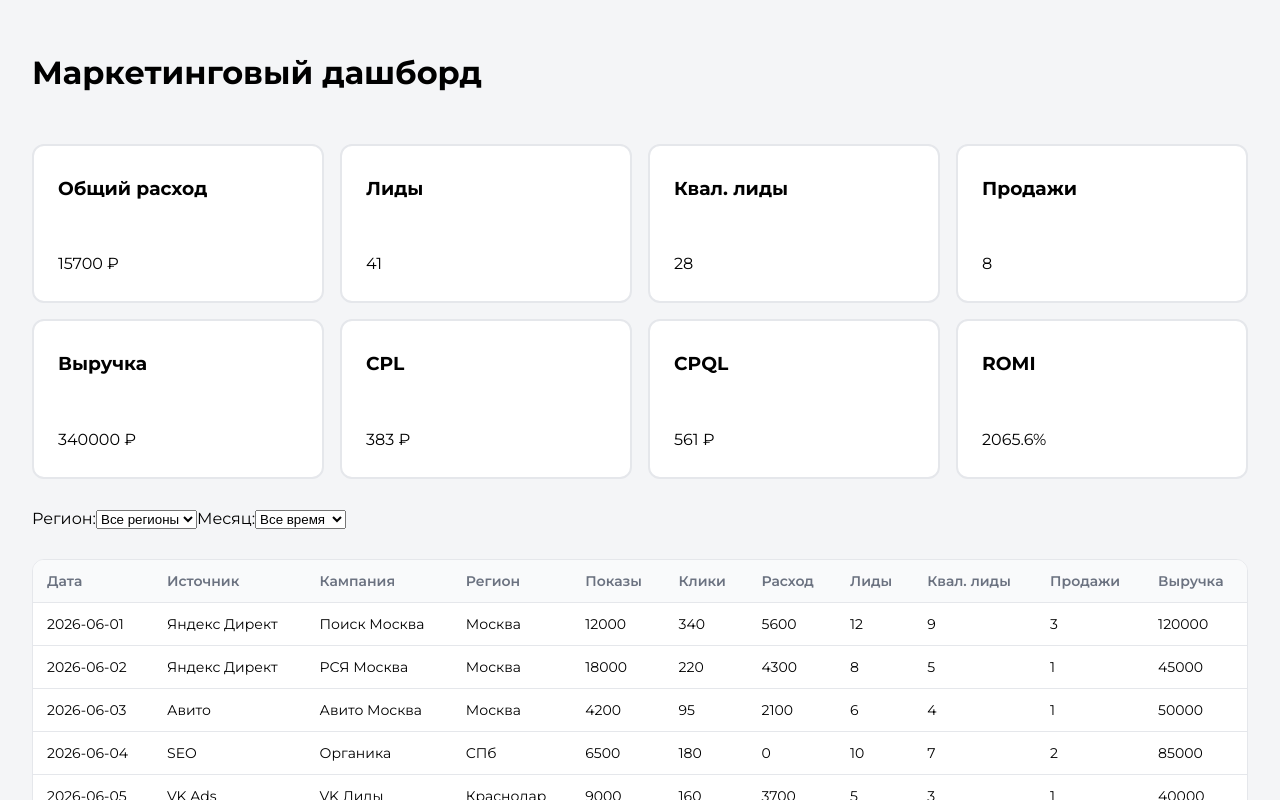
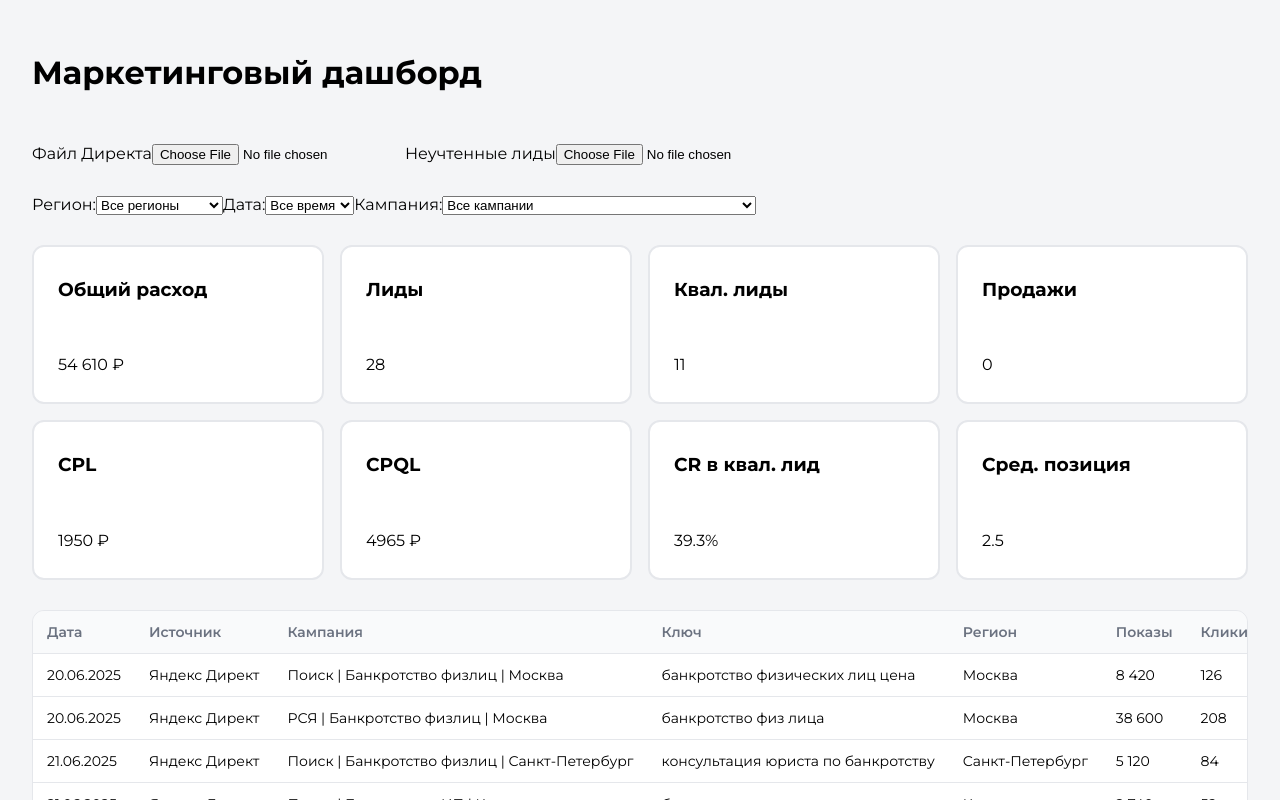
Before and after one commit to maminn174/Marketing-analytical-dashboard, a React (Vite) app: page / in a window 1280 px wide. Shown: the top 800 px of the page. Built offline with nearby package versions, Linux system fonts and the light colour scheme.

Commit message:
some features

```diff
--- a/src/App.jsx
+++ b/src/App.jsx
@@ -1,40 +1,141 @@
+import { useState } from "react";
 import './App.scss'
 import DataTable from "./components/DataTable";
-import { mockData } from "./data/mockData";
+import {missedLeadsMockData, mockData} from "./data/mockData";
 import { calculateMetrics } from "./utils/calculateMetrics";
 import KpiGrid from './components/KPI/KpiGrid/KpiGrid'
-import {useState} from "react";
+import {mergeMissedLeads} from "./utils/mergeMissedLeads";
 
-
+const ALL_REGIONS = "Все регионы"
+const ALL_DATES = "Все время"
+const ALL_CAMPAIGNS = "Все кампании"
 
 const App = () => {
+  const [mainData, setMainData] = useState(mockData)
+  const [missedLeadsData, setMissedLeadsData] = useState(missedLeadsMockData)
 
-  const [selectedRegion, setSelectedRegion] = useState("Все регионы")
-  const [selectedMonth, setSelectedMonth] = useState("Все время")
-  const regions = ["Все регионы", ...new Set(mockData.map((item) => item.region))]
-  const months = ["Все время", ...new Set(mockData.map((item) => item.date))]
+  const mergedData = mergeMissedLeads(mainData, missedLeadsData)
 
-  const filteredData = mockData.filter((item) => {
-    const regionMatch =
-      selectedRegion === "Все регионы" || item.region === selectedRegion
+  const [selectedRegion, setSelectedRegion] = useState(ALL_REGIONS)
+  const [selectedDate, setSelectedDate] = useState(ALL_DATES)
+  const [selectedCampaign, setSelectedCampaign] = useState(ALL_CAMPAIGNS)
 
-    const monthMatch =
-      selectedMonth === "Все время" || item.date === selectedMonth
+  const regions = [ALL_REGIONS, ...new Set(mergedData.map((item) => item.region))]
+  const dates = [ALL_DATES, ...new Set(mergedData.map((item) => item.date))]
+  const campaigns = [ALL_CAMPAIGNS, ...new Set(mergedData.map((item) => item.campaign))]
 
-    return regionMatch && monthMatch
+  const filteredData = mergedData.filter((item) => {
+    const regionMatch = selectedRegion === ALL_REGIONS || item.region === selectedRegion
+    const dateMatch = selectedDate === ALL_DATES || item.date === selectedDate
+    const campaignMatch = selectedCampaign === ALL_CAMPAIGNS || item.campaign === selectedCampaign
+
+    return regionMatch && dateMatch && campaignMatch
   })
+
   const metrics = calculateMetrics(filteredData)
 
-  const testTotalCost = mockData.reduce(
-    (sum, item) => sum + item.spend,
-    0
-  )
+  const handleMainFileChange = async (event) => {
+    const file = event.target.files[0]
 
+    if (!file) {
+      return
+    }
+
+    const text = await file.text()
+    const parsedData = parseCsv(text)
+    const mappedData = parsedData.map((row, index) => mapMainCsvRow(row, index))
+    const normalizedData = mappedData.map((row) => normalizeMainRow(row))
+    console.log(normalizedData)
+  }
+  const handleMissedLeadsFileChange = async (event) => {
+    const file = event.target.files[0]
+
+    if (!file) {
+      return
+    }
+
+    const text = await file.text()
+    console.log(text)
+  }
+
+  const parseCsv = (text) => {
+    const lines = text.trim().split('\n')
+    const headers = lines[0].split(';')
+    const rows = lines.slice(1)
+
+    const parsedRows = rows.map((row) => {
+      const values = row.split(';')
+      const object = {}
+      headers.forEach((header, index) => {
+        object[header] = values[index]
+      })
+      return object
+    })
+    return parsedRows
+  }
+
+  const normalizeMainRow = (row) => {
+    const numericFields = [
+      "id",
+      "spend",
+      "clicks",
+      "directConversions",
+      "impressions",
+      "avgBidPerClick",
+      "avgImpressionPosition",
+      "leads",
+      "qualifiedLeads",
+      "sales",
+    ]
+    const normalizedRow = {...row}
+    numericFields.forEach((field) => {
+      normalizedRow[field] = Number(normalizedRow[field])
+    })
+    return normalizedRow
+  }
+
+  const mapMainCsvRow = (row, index) => {
+    return {
+      id: index + 1,
+      date: row["День"],
+      campaign: row["Название кампании"],
+      groupName: row["Название группы"],
+      keyword: row["Ключевая фраза"],
+      source: "Яндекс Директ",
+      leads: 0,
+      qualifiedLeads: 0,
+      sales: 0,
+      region: "Не указан",
+      spend: row["Расход, ₽"],
+      clicks: row["Клики"],
+      directConversions: row["Конверсии"],
+      impressions: row["Показы"],
+      avgBidPerClick: row["Ср. ставка за клик, ₽"],
+      avgImpressionPosition: row["Ср. позиция показа"],
+    }
+  }
 
   return (
     <div className="app">
       <h1 className="app__title">Маркетинговый дашборд</h1>
-      <KpiGrid metrics={metrics} />
+      <div className="upload">
+        <label>
+          Файл Директа
+          <input
+            type="file"
+            accept=".csv"
+            onChange={handleMainFileChange}
+          />
+        </label>
+        <label>
+          Неучтенные лиды
+          <input
+            type="file"
+            accept=".csv"
+            onChange={handleMissedLeadsFileChange}
+          />
+        </label>
+      </div>
       <div className="filters">
         <label>
           Регион:
@@ -50,38 +151,34 @@ const App = () => {
           </select>
         </label>
         <label>
-          Месяц:
+          Дата:
           <select
-            value={selectedMonth}
-            onChange={(event) => setSelectedMonth(event.target.value)}
+            value={selectedDate}
+            onChange={(event) => setSelectedDate(event.target.value)}
           >
-            {months.map((month) => (
-              <option key={month} value={month}>
-                {month}
+            {dates.map((date) => (
+              <option key={date} value={date}>
+                {date}
+              </option>
+            ))}
+          </select>
+        </label>
+        <label>
+          Кампания:
+          <select
+            value={selectedCampaign}
+            onChange={(event) => setSelectedCampaign(event.target.value)}
+          >
+            {campaigns.map((campaign) => (
+              <option key={campaign} value={campaign}>
+                {campaign}
               </option>
             ))}
           </select>
         </label>
       </div>
+      <KpiGrid metrics={metrics} />
       <DataTable data={filteredData} />
-        <table className="data-table">
-          <thead>
-            <tr>
-              <th>Дата</th>
-              <th>Клики</th>
-              <th>Расход</th>
-            </tr>
-          </thead>
-          <tbody>
-            {mockData.map(({ id, date, clicks, }) => (
-              <tr key={id}>
-                <td>{date}</td>
-                <td>{clicks}</td>
-                <td>{testTotalCost}</td>
-              </tr>
-            ))}
-          </tbody>
-        </table>
     </div>
   )
 }
--- a/src/components/DataTable/DataTable.jsx
+++ b/src/components/DataTable/DataTable.jsx
@@ -1,4 +1,5 @@
 import './DataTable.scss'
+import { formatNumber, formatPosition, formatCurrency, formatPercent } from '../../utils/formatters'
 
 const DataTable = ({ data }) => {
   return (
@@ -9,32 +10,61 @@ const DataTable = ({ data }) => {
             <th>Дата</th>
             <th>Источник</th>
             <th>Кампания</th>
+            <th>Ключ</th>
             <th>Регион</th>
             <th>Показы</th>
             <th>Клики</th>
             <th>Расход</th>
             <th>Лиды</th>
+            <th>CPL</th>
             <th>Квал. лиды</th>
+            <th>CPQL</th>
+            <th>CR в квал.</th>
+            <th>Сред. позиция</th>
             <th>Продажи</th>
-          <th>Выручка</th>
           </tr>
         </thead>
         <tbody>
-        {data.map(({ id, date, source, campaign, region, impressions, clicks, spend, leads, qualifiedLeads, sales, revenue }) => (
+          {data.map((item) => {
+            const {
+              id,
+              date,
+              source,
+              campaign,
+              region,
+              impressions,
+              clicks,
+              keyword,
+              spend,
+              leads,
+              qualifiedLeads,
+              avgImpressionPosition,
+              sales
+            } = item
+            const qualifiedLeadCr = leads > 0 ? (qualifiedLeads / leads) * 100 : 0
+            const cpl = leads > 0 ? (spend/leads) : spend
+            const cpql = qualifiedLeads > 0 ? (spend/qualifiedLeads) : spend
+
+            return (
               <tr key={id}>
                 <td>{date}</td>
                 <td>{source}</td>
                 <td>{campaign}</td>
+                <td>{keyword}</td>
                 <td>{region}</td>
-            <td>{impressions}</td>
-            <td>{clicks}</td>
-            <td>{spend}</td>
-            <td>{leads}</td>
-            <td>{qualifiedLeads}</td>
-            <td>{sales}</td>
-            <td>{revenue}</td>
+                <td>{formatNumber(impressions)}</td>
+                <td>{formatNumber(clicks)}</td>
+                <td>{formatCurrency(spend)}</td>
+                <td>{formatNumber(leads)}</td>
+                <td>{formatCurrency(cpl.toFixed(0))}</td>
+                <td>{formatNumber(qualifiedLeads)}</td>
+                <td>{formatCurrency(cpql.toFixed(0))}</td>
+                <td>{formatPercent(qualifiedLeadCr)}</td>
+                <td>{formatPosition(avgImpressionPosition)}</td>
+                <td>{formatNumber(sales)}</td>
               </tr>
-        ))}
+            )
+          })}
         </tbody>
       </table>
     </div>
--- a/src/components/KPI/KpiGrid/KpiGrid.jsx
+++ b/src/components/KPI/KpiGrid/KpiGrid.jsx
@@ -1,5 +1,6 @@
 import './KpiGrid.scss'
 import KpiCard from "../KpiCard";
+import { formatNumber, formatCurrency, formatPercent } from '../../../utils/formatters'
 
 const KpiGrid = (props) => {
   const {
@@ -8,14 +9,14 @@ const KpiGrid = (props) => {
 
   return (
     <div className="kpi-grid">
-      <KpiCard title="Общий расход" value={`${metrics.totalSpend} ₽`} />
-      <KpiCard title="Лиды" value={metrics.totalLeads} />
-      <KpiCard title="Квал. лиды" value={metrics.totalQualifiedLeads} />
-      <KpiCard title="Продажи" value={metrics.totalSales} />
-      <KpiCard title="Выручка" value={`${metrics.totalRevenue} ₽`} />
-      <KpiCard title="CPL" value={`${metrics.cpl.toFixed(0)} ₽`} />
-      <KpiCard title="CPQL" value={`${metrics.cpql.toFixed(0)} ₽`} />
-      <KpiCard title="ROMI" value={`${metrics.romi.toFixed(1)}%`} />
+      <KpiCard title="Общий расход" value={formatCurrency(metrics.totalSpend)} />
+      <KpiCard title="Лиды" value={formatNumber(metrics.totalLeads)} />
+      <KpiCard title="Квал. лиды" value={formatNumber(metrics.totalQualifiedLeads)} />
+      <KpiCard title="Продажи" value={formatNumber(metrics.totalSales)} />
+      <KpiCard title="CPL" value={formatCurrency(metrics.cpl.toFixed(0))} />
+      <KpiCard title="CPQL" value={formatCurrency(metrics.cpql.toFixed(0))} />
+      <KpiCard title="CR в квал. лид" value={formatPercent(metrics.qualifiedLeadCr)} />
+      <KpiCard title="Сред. позиция" value={metrics.avgImpressionPosition.toFixed(1)} />
     </div>
   )
 }
--- a/src/data/mockData.js
+++ b/src/data/mockData.js
@@ -1,72 +1,119 @@
 export const mockData = [
   {
     id: 1,
-    date: '2026-06-01',
-    source: 'Яндекс Директ',
-    campaign: "Поиск Москва",
+    date: "20.06.2025",
+    source: "Яндекс Директ",
+    campaign: "Поиск | Банкротство физлиц | Москва",
+    groupName: "Горячие запросы",
+    keyword: "банкротство физических лиц цена",
+    spend: 18540,
+    clicks: 126,
+    directConversions: 9,
+    impressions: 8420,
+    avgBidPerClick: 147.14,
+    avgImpressionPosition: 2.1,
     region: "Москва",
-    impressions: 12000,
-    clicks: 340,
-    spend: 5600,
-    leads: 12,
-    qualifiedLeads: 9,
-    sales: 3,
-    revenue: 120000
+    leads: 9,
+    qualifiedLeads: 4,
+    sales: 0,
   },
   {
     id: 2,
-    date: "2026-06-02",
+    date: "20.06.2025",
     source: "Яндекс Директ",
-    campaign: "РСЯ Москва",
+    campaign: "РСЯ | Банкротство физлиц | Москва",
+    groupName: "Ретаргетинг",
+    keyword: "банкротство физ лица",
+    spend: 9360,
+    clicks: 208,
+    directConversions: 6,
+    impressions: 38600,
+    avgBidPerClick: 45,
+    avgImpressionPosition: 0,
     region: "Москва",
-    impressions: 18000,
-    clicks: 220,
-    spend: 4300,
-    leads: 8,
-    qualifiedLeads: 5,
-    sales: 1,
-    revenue: 45000
+    leads: 6,
+    qualifiedLeads: 2,
+    sales: 0,
   },
   {
     id: 3,
-    date: "2026-06-03",
-    source: "Авито",
-    campaign: "Авито Москва",
-    region: "Москва",
-    impressions: 4200,
-    clicks: 95,
-    spend: 2100,
-    leads: 6,
-    qualifiedLeads: 4,
-    sales: 1,
-    revenue: 50000
+    date: "21.06.2025",
+    source: "Яндекс Директ",
+    campaign: "Поиск | Банкротство физлиц | Санкт-Петербург",
+    groupName: "Консультация",
+    keyword: "консультация юриста по банкротству",
+    spend: 12180,
+    clicks: 84,
+    directConversions: 5,
+    impressions: 5120,
+    avgBidPerClick: 145,
+    avgImpressionPosition: 2.8,
+    region: "Санкт-Петербург",
+    leads: 5,
+    qualifiedLeads: 3,
+    sales: 0,
   },
   {
     id: 4,
-    date: "2026-06-04",
-    source: "SEO",
-    campaign: "Органика",
-    region: "СПб",
-    impressions: 6500,
-    clicks: 180,
-    spend: 0,
-    leads: 10,
-    qualifiedLeads: 7,
-    sales: 2,
-    revenue: 85000
+    date: "21.06.2025",
+    source: "Яндекс Директ",
+    campaign: "Поиск | Банкротство ИП | Краснодар",
+    groupName: "ИП",
+    keyword: "банкротство ип под ключ",
+    spend: 7640,
+    clicks: 52,
+    directConversions: 3,
+    impressions: 2740,
+    avgBidPerClick: 146.92,
+    avgImpressionPosition: 3.3,
+    region: "Краснодар",
+    leads: 3,
+    qualifiedLeads: 1,
+    sales: 0,
   },
   {
     id: 5,
-    date: "2026-06-05",
-    source: "VK Ads",
-    campaign: "VK Лиды",
-    region: "Краснодар",
-    impressions: 9000,
-    clicks: 160,
-    spend: 3700,
-    leads: 5,
-    qualifiedLeads: 3,
-    sales: 1,
-    revenue: 40000
+    date: "22.06.2025",
+    source: "Яндекс Директ",
+    campaign: "Мастер кампаний | Банкротство | РФ",
+    groupName: "Автотаргетинг",
+    keyword: "банкротство через мфц",
+    spend: 6890,
+    clicks: 173,
+    directConversions: 4,
+    impressions: 42100,
+    avgBidPerClick: 39.83,
+    avgImpressionPosition: 0,
+    region: "РФ",
+    leads: 4,
+    qualifiedLeads: 1,
+    sales: 0,
   }
 ];
+
+export const missedLeadsMockData = [
+  {
+    id: 1,
+    date: "20.06.2025",
+    campaign: "Поиск | Банкротство физлиц | Москва",
+    keyword: "списать долги через банкротство",
+    amoDealUrl: "https://example.amocrm.ru/leads/detail/482910",
+    metrikaVisitUrl: "https://metrika.yandex.ru/stat/visor/player/visit?visitId=194820101"
+  },
+  {
+    id: 2,
+    date: "21.06.2025",
+    campaign: "РСЯ | Банкротство физлиц | Москва",
+    keyword: "банкротство физ лица",
+    amoDealUrl: "https://example.amocrm.ru/leads/detail/482977",
+    metrikaVisitUrl: "https://metrika.yandex.ru/stat/visor/player/visit?visitId=194837440"
+  },
+  {
+    id: 3,
+    date: "22.06.2025",
+    campaign: "Поиск | Банкротство ИП | Регионы",
+    keyword: "банкротство ип под ключ",
+    amoDealUrl: "https://example.amocrm.ru/leads/detail/483126",
+    metrikaVisitUrl: "https://metrika.yandex.ru/stat/visor/player/visit?visitId=194901882"
+  }
+];
--- a/src/utils/calculateMetrics.js
+++ b/src/utils/calculateMetrics.js
@@ -15,24 +15,31 @@ export const calculateMetrics = (data) => {
     return sum + item.sales;
   }, 0);
 
-  const totalRevenue = data.reduce((sum, item) => {
-    return sum + item.revenue;
+  const positionItems = data.filter((item) => item.avgImpressionPosition > 0);
+  const positionImpressions = positionItems.reduce((sum, item) => {
+    return sum + item.impressions;
+  }, 0);
+  const positionWeightedSum = positionItems.reduce((sum, item) => {
+    return sum + item.avgImpressionPosition * item.impressions;
   }, 0);
 
   const cpl = totalLeads > 0 ? totalSpend / totalLeads : 0;
 
   const cpql = totalQualifiedLeads > 0 ? totalSpend / totalQualifiedLeads : 0;
 
-  const romi = totalSpend > 0 ? ((totalRevenue - totalSpend) / totalSpend) * 100 : 0;
+  const qualifiedLeadCr = totalLeads > 0 ? (totalQualifiedLeads / totalLeads) * 100 : 0;
+
+  const avgImpressionPosition =
+    positionImpressions > 0 ? positionWeightedSum / positionImpressions : 0;
 
   return {
     totalSpend,
     totalLeads,
     totalQualifiedLeads,
     totalSales,
-    totalRevenue,
     cpl,
     cpql,
-    romi
+    qualifiedLeadCr,
+    avgImpressionPosition
   };
 }
--- /dev/null
+++ b/src/utils/formatters.js
@@ -0,0 +1,4 @@
+export const formatNumber = (value) => (value ?? 0).toLocaleString("ru-RU")
+export const formatCurrency = (value) => `${formatNumber(value)} ₽`
+export const formatPercent = (value) => `${(value ?? 0).toFixed(1)}%`
+export const formatPosition = (value) => (value > 0 ? value.toFixed(1) : "-")
--- /dev/null
+++ b/src/utils/mergeMissedLeads.js
@@ -0,0 +1,14 @@
+export const mergeMissedLeads = (mainData, missedLeads) => {
+  return mainData.map((item) => {
+   const foundLeads = missedLeads.reduce((count, missedLead) => {
+      if (item.campaign === missedLead.campaign && item.keyword === missedLead.keyword) {
+        return count + 1
+      }
+      return count
+    }, 0)
+    return {
+     ...item,
+      leads: item.leads + foundLeads
+    }
+  })
+}
```
Lines whose indentation alone changed are shown as unchanged.
